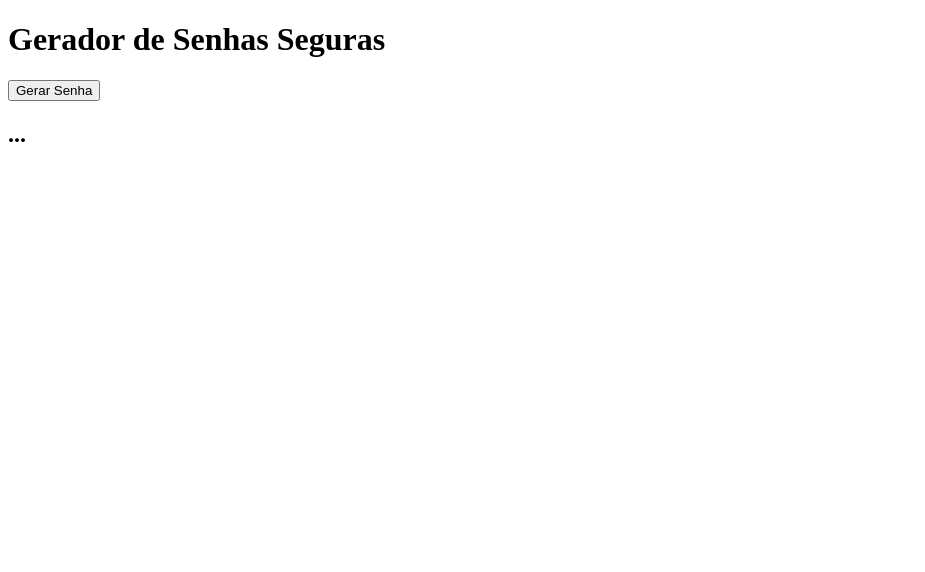
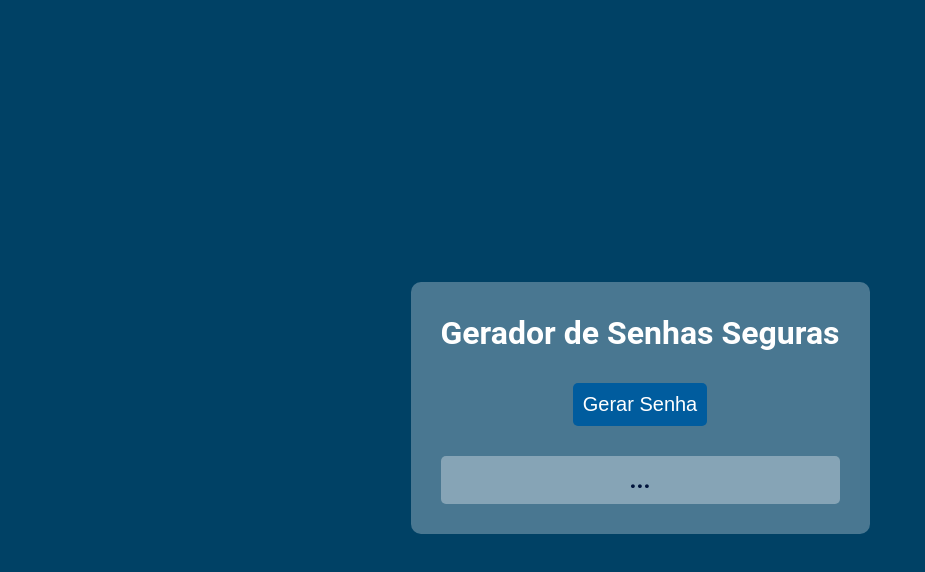
Before and after one commit to Pedrogarcia011/Gerador-de-senhas-, a website built with Vite: page index.html in a window 1280 px wide. Shown: the whole page, without its empty margins (0-925 px from the left). Built offline with nearby package versions, Linux system fonts and the light colour scheme.

Commit message:
Projeto Gerador de Senhas

```diff
--- a/index.html
+++ b/index.html
@@ -7,10 +7,13 @@
     <title>Gerador de Senhas</title>
 </head>
 <body>
-    <h1>Gerador de Senhas Seguras</h1>
-    <button>Gerar Senha</button>
-    <h2>...</h2>
+    <main>
+        <h1>Gerador de Senhas Seguras</h1>
+        <button>Gerar Senha</button>
+        <h2 id="subscript">...</h2>
+    </main>
 
     <script type="module" src="./src/main.js"></script>
+    <script type="module" src="./src/style.css"></script>
 </body>
 </html>
--- a/src/main.js
+++ b/src/main.js
@@ -1 +1,11 @@
-console.log('ahh');
+import { nanoid } from 'nanoid'
+import "./style.css"
+
+const bottonEl = document.querySelector('button')
+const scriptEl = document.querySelector('#subscript')
+
+bottonEl.addEventListener('click', script)
+
+function script (){
+    scriptEl.innerHTML = nanoid();
+}
--- /dev/null
+++ b/src/style.css
@@ -0,0 +1,36 @@
+body {
+    background-color: #004165;
+    color: white;
+    font-family:  Roboto, Oxygen, Ubuntu, Cantarell, 'Open Sans', 'Helvetica Neue', sans-serif;
+    text-align: center;
+    display: flex;
+    flex-direction: column;
+    align-items: center;
+    justify-content: center;
+    min-height: 100vh;
+}
+
+main {
+    background-color: rgba(255, 255, 255, 0.288);
+    max-width: 600px;
+    border-radius: 10px;
+    padding: 10px 30px;
+}
+
+h2 {
+    color: #00143c;
+    background-color: rgba(255, 255, 255, 0.333);
+    border-radius: 5px;
+    padding: 10px;
+}
+
+button {
+    background-color: #005c9e;
+    border: 0 none;
+    padding: 10px;
+    font-size: 20px;
+    color: white;
+    border-radius: 5px;
+    cursor: pointer;
+    margin: 10px;
+}
```
Also changed, not shown: package.json (+13 -4 lines), .eslintrc.cjs (added), 2 other files.
